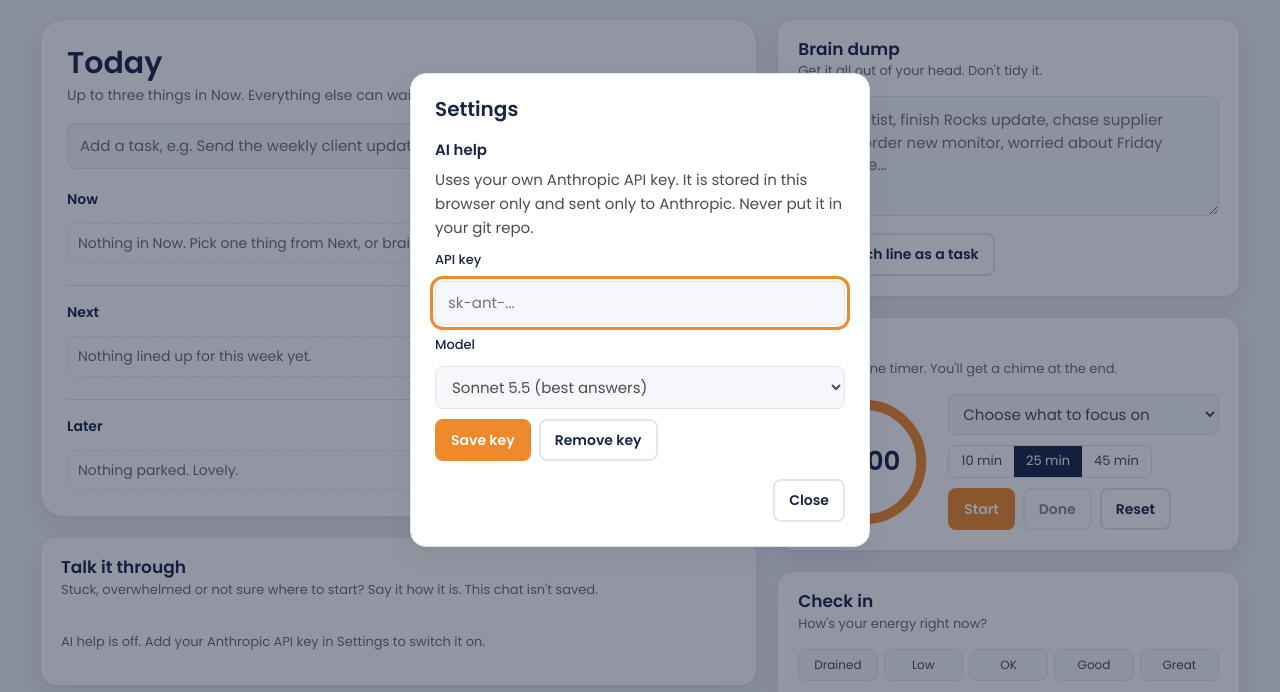
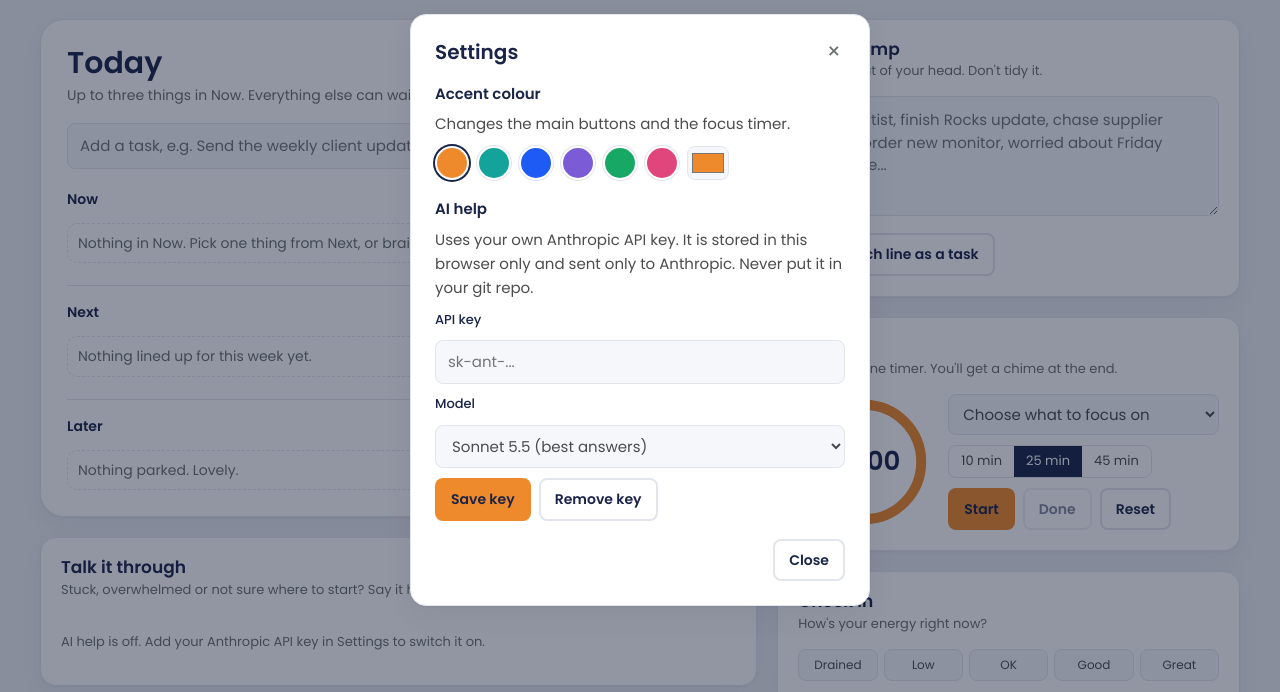
Before and after one commit to edingal485/ClearHead, a plain HTML site: page index.html in a window 1280 px wide. Both pictures are taken after a click on the button "Settings". Shown: the part 90-782 px from the top of the page. Drawn offline with Linux system fonts and the light colour scheme.

Commit message:
Add files via upload

```diff
--- a/index.html
+++ b/index.html
@@ -17,7 +17,7 @@
 <style>
 :root{
   --bg:#eef0f5;--surface:#ffffff;--surface-2:#f6f7fa;--ink:#192448;--body:#4c4c4d;--muted:#6b716d;
-  --line:#e2e5ec;--orange:#ef8a2c;--orange-ink:#a8520a;--orange-soft:#fdf1e4;--green:#18c687;--logo-ink:#231f20;
+  --line:#e2e5ec;--orange:#ef8a2c;--orange-ink:#a8520a;--orange-soft:#fdf1e4;--green:#18c687;--logo-ink:#231f20;--accent:#ef8a2c;--accent-ink:#ffffff;
   --shadow:0 1px 2px rgba(25,36,72,.05),0 10px 30px rgba(25,36,72,.06);
   box-sizing:border-box;padding-top:env(safe-area-inset-top,0px);padding-bottom:env(safe-area-inset-bottom,0px);color-scheme:light;
 }
@@ -55,10 +55,10 @@ h1,h2,h3{color:var(--ink);margin:0;font-weight:600;line-height:1.15}
 .row{display:flex;gap:8px;align-items:center;flex-wrap:wrap}
 
 /* buttons */
-.btn{border:2px solid transparent;background:var(--orange);color:#fff;font-weight:600;border-radius:8px;padding:8px 14px;font-size:14px;transition:background .3s ease-in-out,color .3s ease-in-out,border-color .3s ease-in-out}
-.btn:hover{background:transparent;color:var(--orange-ink);border-color:var(--orange)}
+.btn{border:2px solid transparent;background:var(--accent);color:var(--accent-ink);font-weight:600;border-radius:8px;padding:8px 14px;font-size:14px;transition:background .3s ease-in-out,color .3s ease-in-out,border-color .3s ease-in-out}
+.btn:hover{background:transparent;color:var(--ink);border-color:var(--accent)}
 .btn.ghost{background:transparent;color:var(--ink);border-color:var(--line)}
-.btn.ghost:hover{border-color:var(--orange);color:var(--orange-ink)}
+.btn.ghost:hover{border-color:var(--accent);color:var(--ink)}
 .btn.small{padding:4px 10px;font-size:13px;border-width:1px}
 .btn:disabled{opacity:.55;cursor:progress}
 body:not(.ai-on) .ai-only{display:none!important}
@@ -112,7 +112,7 @@ textarea{width:100%;min-height:120px;resize:vertical;border:1px solid var(--line
 .ring{position:relative;width:132px;height:132px}
 .ring svg{width:100%;height:100%;transform:rotate(-90deg)}
 .ring .track{stroke:var(--line)}
-.ring .bar{stroke:var(--orange);transition:stroke-dashoffset 1s linear}
+.ring .bar{stroke:var(--accent);transition:stroke-dashoffset 1s linear}
 .ring .time{position:absolute;inset:0;display:grid;place-items:center;font-size:26px;font-weight:600;color:var(--ink);font-variant-numeric:tabular-nums}
 .tctl{display:grid;gap:10px;min-width:0}
 .tctl select{width:100%;border:1px solid var(--line);background:var(--surface-2);border-radius:8px;padding:8px 10px}
@@ -183,6 +183,10 @@ dialog::backdrop{background:rgba(15,24,50,.45)}
 .setform .sub{margin:0}
 .setform label{font-size:13px;font-weight:500;color:var(--ink)}
 .setform input,.setform select{width:100%;border:1px solid var(--line);background:var(--surface-2);border-radius:8px;padding:9px 12px}
+.swatches{display:flex;gap:8px;flex-wrap:wrap;align-items:center}
+.swatch{width:34px;height:34px;border-radius:50%;border:2px solid var(--surface);box-shadow:0 0 0 1px var(--line);padding:0}
+.swatch[aria-pressed="true"]{box-shadow:0 0 0 2px var(--ink)}
+.swatches input[type=color]{width:42px;height:34px;padding:2px;border:1px solid var(--line);border-radius:8px;background:var(--surface-2);cursor:pointer}
 @media (max-width:900px){.grid{grid-template-columns:1fr}.today{padding:20px}}
 @media (max-width:560px){.task{grid-template-columns:auto minmax(0,1fr)}.tact{grid-column:2;opacity:1}.now .ttext{font-size:17px}}
 @media (max-width:420px){.timer{grid-template-columns:1fr;justify-items:center}.tctl{width:100%}.logo{height:42px}.hello{border-left:0;padding-left:0}}
@@ -314,8 +318,19 @@ dialog::backdrop{background:rgba(15,24,50,.45)}
   </div>
 </div>
 <dialog id="settings" aria-labelledby="setH">
-  <form method="dialog" class="setform">
-    <h2 id="setH">Settings</h2>
+  <div class="setform">
+    <div class="row" style="justify-content:space-between"><h2 id="setH">Settings</h2><button type="button" class="link" id="closeX" aria-label="Close settings" style="font-size:22px;line-height:1">&times;</button></div>
+    <h3>Accent colour</h3>
+    <p class="sub">Changes the main buttons and the focus timer.</p>
+    <div class="swatches" id="swatches" role="group" aria-label="Accent colour">
+      <button type="button" class="swatch" data-c="#ef8a2c" aria-label="Orange" style="background:#ef8a2c"></button>
+      <button type="button" class="swatch" data-c="#14a39a" aria-label="Teal" style="background:#14a39a"></button>
+      <button type="button" class="swatch" data-c="#1e5bf4" aria-label="Blue" style="background:#1e5bf4"></button>
+      <button type="button" class="swatch" data-c="#7b5cd6" aria-label="Purple" style="background:#7b5cd6"></button>
+      <button type="button" class="swatch" data-c="#18a865" aria-label="Green" style="background:#18a865"></button>
+      <button type="button" class="swatch" data-c="#e0457b" aria-label="Pink" style="background:#e0457b"></button>
+      <input type="color" id="customColour" aria-label="Pick any colour" title="Pick any colour" value="#ef8a2c">
+    </div>
     <h3>AI help</h3>
     <p class="sub">Uses your own Anthropic API key. It is stored in this browser only and sent only to Anthropic. Never put it in your git repo.</p>
     <label for="apiKey">API key</label>
@@ -323,8 +338,8 @@ dialog::backdrop{background:rgba(15,24,50,.45)}
     <label for="model">Model</label>
     <select id="model"><option value="claude-sonnet-5-5">Sonnet 5.5 (best answers)</option><option value="claude-haiku-5-5">Haiku 5.5 (faster, cheaper)</option></select>
     <div class="row"><button type="button" class="btn" id="saveKey">Save key</button><button type="button" class="btn ghost" id="removeKey">Remove key</button></div>
-    <div class="row" style="justify-content:flex-end;margin-top:8px"><button class="btn ghost" value="close">Close</button></div>
-  </form>
+    <div class="row" style="justify-content:flex-end;margin-top:8px"><button type="button" class="btn ghost" id="closeSettings">Close</button></div>
+  </div>
 </dialog>
 <div class="toast" id="toast" hidden></div>
 
@@ -648,9 +663,27 @@ function makeSample(){
 function applyAI(){sample=lsGet(AKEY)?makeSample():null;document.body.classList.toggle('ai-on',!!sample)}
 applyAI();
 
+/* ---------- accent colour ---------- */
+const CKEY='clearhead.accent';
+function inkFor(hex){const n=parseInt(hex.slice(1),16),c=[n>>16&255,n>>8&255,n&255].map(v=>{v/=255;return v<=.03928?v/12.92:Math.pow((v+.055)/1.055,2.4)});const L=.2126*c[0]+.7152*c[1]+.0722*c[2];return (1.05/(L+.05))>=(L+.05)/.0623?'#ffffff':'#192448'}
+function applyAccent(hex){
+  if(!/^#[0-9a-f]{6}$/i.test(hex||''))hex='#ef8a2c';
+  const r=document.documentElement.style;r.setProperty('--accent',hex);r.setProperty('--accent-ink',inkFor(hex));
+  document.querySelectorAll('#swatches .swatch').forEach(b=>b.setAttribute('aria-pressed',String(b.dataset.c.toLowerCase()===hex.toLowerCase())));
+  $('customColour').value=hex;
+}
+function setAccent(hex){lsSet(CKEY,hex);applyAccent(hex)}
+applyAccent(lsGet(CKEY));
+document.querySelectorAll('#swatches .swatch').forEach(b=>b.addEventListener('click',()=>setAccent(b.dataset.c)));
+$('customColour').addEventListener('input',e=>setAccent(e.target.value));
+
 /* ---------- settings ---------- */
 const dlg=$('settings');
-$('openSettings').addEventListener('click',()=>{$('apiKey').value=lsGet(AKEY);$('model').value=lsGet(MKEY)||'claude-sonnet-5-5';dlg.showModal()});
+$('openSettings').addEventListener('click',()=>{$('apiKey').value=lsGet(AKEY);$('model').value=lsGet(MKEY)||'claude-sonnet-5-5';if(dlg.showModal)dlg.showModal();else dlg.setAttribute('open','')});
+function closeSettings(){try{dlg.close()}catch(e){dlg.removeAttribute('open')}}
+$('closeSettings').addEventListener('click',closeSettings);
+$('closeX').addEventListener('click',closeSettings);
+dlg.addEventListener('click',e=>{if(e.target===dlg)closeSettings()});
 $('saveKey').addEventListener('click',()=>{const k=$('apiKey').value.trim();if(!k){toast('Paste your key first.');return}lsSet(AKEY,k);lsSet(MKEY,$('model').value);applyAI();dlg.close();toast('AI help is on.')});
 $('model').addEventListener('change',()=>{if(lsGet(AKEY))lsSet(MKEY,$('model').value)});
 $('removeKey').addEventListener('click',()=>{lsSet(AKEY,'');$('apiKey').value='';applyAI();toast('Key removed. AI help is off.')});
```
